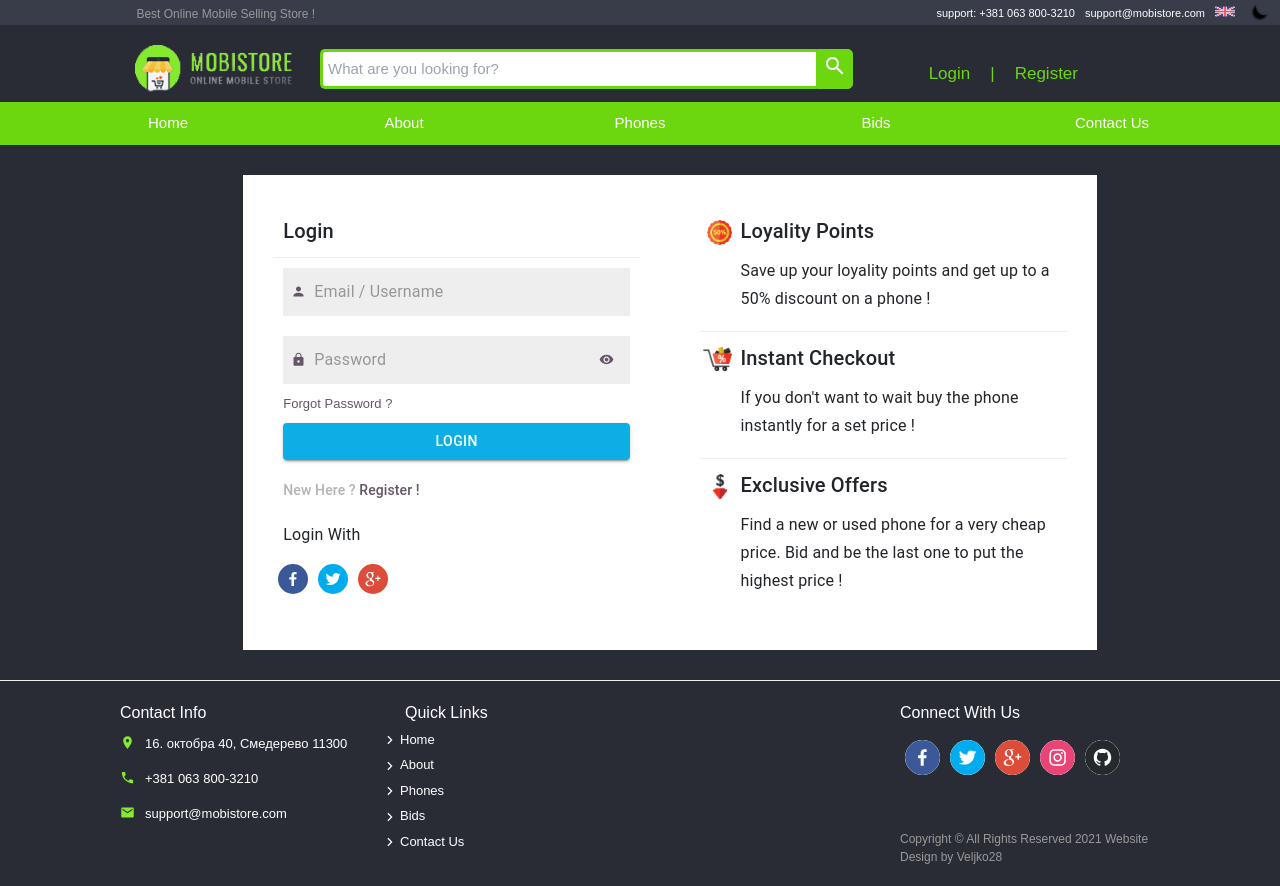
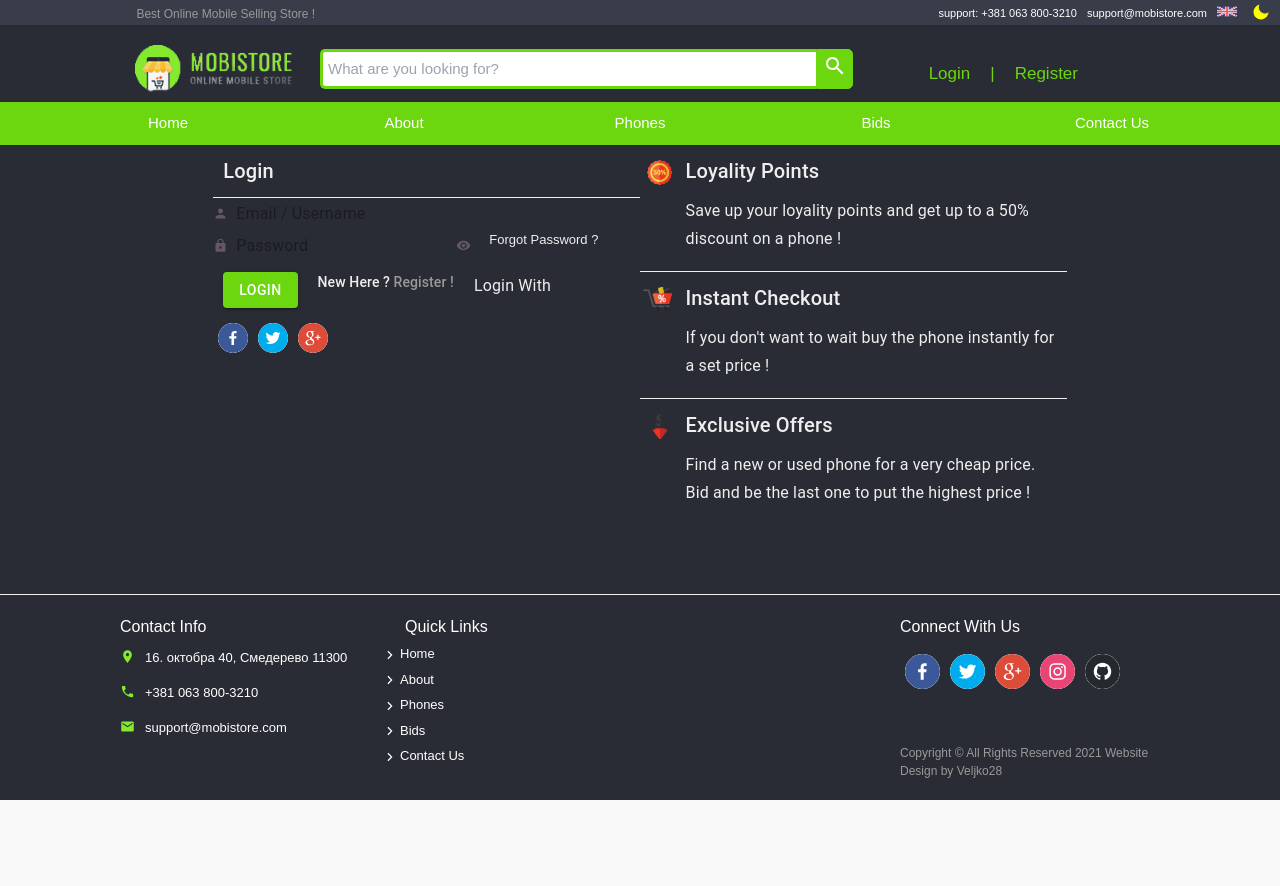
Before and after one commit to Veljko28/Phone-Ui, a Next.js app: page /login in a window 1280 px wide. Both pictures are taken after a click on the icon 1259 px from the left and 12 px from the top of the page. After the commit the page ends 800 px from the top, so only its background shows below. Built offline with nearby package versions, Linux system fonts and the light colour scheme; a web font is replaced by a local one.

Commit message:
making the login page dark mode

```diff
--- a/components/HeaderComps/AnimatedIcon.tsx
+++ b/components/HeaderComps/AnimatedIcon.tsx
@@ -56,21 +56,21 @@ const AnimatedIcon = () => {
   return (
     <animated.svg
       xmlns="http://www.w3.org/2000/svg"
-      width="20"
-      height="20"
+      width="18"
+      height="18"
       viewBox="0 0 24 24"
       fill="none"
       strokeWidth="2"
       strokeLinecap="round"
       strokeLinejoin="round"
-      stroke="currentColor"
+      stroke={darkMode ? "yellow" : "black"}
       onClick={() => {
         setTheme(colorTheme);
         dispatch(toggleDarkMode());
 
         }}
       style={{
-        marginTop: 2,
+        marginTop: 3,
         marginRight: 10,
         cursor: "pointer",
         ...svgContainerProps
@@ -85,7 +85,7 @@ const AnimatedIcon = () => {
         cx="12"
         cy="12"
         style={centerCircleProps as any}
-        fill="black"
+        fill={darkMode ? "yellow" : "black"}
         mask="url(#myMask2)"
       />
       <animated.g stroke="currentColor" style={linesProps}>
--- a/components/Login/LoginForm.tsx
+++ b/components/Login/LoginForm.tsx
@@ -1,7 +1,7 @@
 import React from 'react';
 import Link from 'next/link';
 import { useRouter } from 'next/router';
-import { useDispatch } from 'react-redux';
+import { useDispatch, useSelector } from 'react-redux';
 import { Grid, Typography, TextField, InputAdornment, Button, CircularProgress} from '@material-ui/core';
 
 import PersonIcon from '@material-ui/icons/Person';
@@ -19,12 +19,15 @@ import { fetchGet, fetchPost } from '../../constants/CustomFetching';
 import { formatYupError } from '../../constants/formYupError';
 import { SnackBarSuccess, SnackBarFailed } from '../../constants/CustomSnackBars';
 import { changeLoginStatus } from '../../redux/actions/userInfoActions';
+import { State } from '../../redux/reduxTypes';
+import { blue, darker_green, dark_gray, gray, white } from '../../constants/CustomColors';
 
 
 const LoginForm = () => {
 
   const router = useRouter();
   const dispatch = useDispatch();
+  const darkMode = useSelector((state: State) => state.userInfo.darkMode);
 
   const [form, changeForm] = React.useState({
     email: '',
@@ -91,15 +94,18 @@ const LoginForm = () => {
   }
 
   return (
-    <Grid container className="login-tab">
-      <Typography variant="h6" style={{margin: '10px'}}>Login</Typography>
+    <Grid container className={darkMode ? "login-tab-dark" : "login-tab"}>
+      <Typography variant="h6" style={{margin: '10px', color: darkMode ? gray : 'black'}}>Login</Typography>
       <ColoredLine color="#eee"/>
 
 
       <TextField placeholder="Email / Username" value={form.email}
       onChange={e => changeForm({...form,email: e.target.value})}
       InputProps={{
-        className: errors.filter((x: any) => x.path === 'email').length > 0 ? "login-imput-error" : "login-imput",
+        className: errors.filter((x: any) => x.path === 'email').length > 0 ?
+        darkMode ? "login-imput-error-dark" : "login-imput-error"
+        :
+        darkMode ? "login-imput-dark" : "login-imput",
         startAdornment: (
         <InputAdornment position="start">
           <PersonIcon style={{fontSize: '15px', color: '#656'}}/>
@@ -112,7 +118,10 @@ const LoginForm = () => {
       <TextField placeholder="Password" value={form.password} type={showPass ? "text" : "password"}
       onChange={e => changeForm({...form,password: e.target.value})}
        InputProps={{
-       className: errors.filter((x: any) => x.path === 'password').length > 0 ? "login-imput-error" : "login-imput",
+       className: errors.filter((x: any) => x.path === 'password').length > 0 ?
+       darkMode ? "login-imput-error-dark" : "login-imput-error"
+        :
+        darkMode ? "login-imput-dark" : "login-imput",
         startAdornment: (
         <InputAdornment position="start">
           <LockIcon style={{fontSize: '15px', color: '#656'}}/>
@@ -126,20 +135,21 @@ const LoginForm = () => {
         disableUnderline: true
       }}/>
       <YupError errors={errors} path="password"/>
-      <Link href="/forgotpassword"><div style={{color: '#656', cursor: 'pointer', fontSize: 13, marginLeft: 10}}>Forgot Password ?</div></Link>
+      <Link href="/forgotpassword"><div style={{color: darkMode ? gray : '#656', cursor: 'pointer', fontSize: 13, marginLeft: 10}}>Forgot Password ?</div></Link>
 
       <Button title="Login" onClick={() => loginUser()} variant="contained"
-      style={{margin: '10px', backgroundColor: '#0cafe5', color: '#fff'}}>{
+      style={{margin: '10px', backgroundColor: darkMode ? darker_green : blue, color: '#fff'}}>{
         snackBar.loading ? <CircularProgress style={{color: '#fff'}} size={24}/> : "Login"
     }</Button>
 
-      <Typography variant="subtitle2" style={{margin: '10px', color: '#b3b3b3'}}>New Here ?
-        <Link href="/register"><span style={{color: '#656', cursor: 'pointer'}}> Register !</span></Link>
+      <Typography variant="subtitle2" style={{margin: '10px', color: darkMode ? gray : '#b3b3b3'}}>New Here ?
+        <Link href="/register"><span style={{color: darkMode ? dark_gray : '#656', cursor: 'pointer'}}> Register !</span></Link>
       </Typography>
 
-      <Typography variant="subtitle1" style={{margin: '10px'}}>Login With</Typography>
+      <Typography variant="subtitle1" style={{margin: '10px', color: darkMode ? gray : 'black'}}>Login With</Typography>
       <div style={{display: 'inline-block'}}>
-      {socialLinks.slice(0,3).map(x => <SocialIcon url={x} key={x} style={{width: '30px', height: '30px', margin: '5px'}} /> )}
+      {socialLinks.slice(0,3).map(x => <SocialIcon url={x} key={x} style={{width: '30px', height: '30px', margin: '5px',
+    backgroundColor: white, borderRadius: 50}} /> )}
       </div>
 
        <SnackBarSuccess snackBarOpen={snackBar.success} changeSnackBarOpen={() => changeSnackBar({...snackBar, success: false})} message="Successfully logged-in !"/>
--- a/components/Login/LoginInfo.tsx
+++ b/components/Login/LoginInfo.tsx
@@ -2,8 +2,11 @@ import { Grid, Typography } from '@material-ui/core';
 import React from 'react';
 import Image from 'next/image';
 import ColoredLine from '../../constants/ColoredLine';
+import { useSelector } from 'react-redux';
+import { State } from '../../redux/reduxTypes';
+import { gray } from '../../constants/CustomColors';
 
-const InfoField = (src: string, header: string, desc: string) => {
+const InfoField = (src: string, header: string, desc: string, darkMode: boolean) => {
   return (
     <Grid container className="login-infoField">
 
@@ -11,8 +14,8 @@ const InfoField = (src: string, header: string, desc: string) => {
         <Image src={src} alt={header} layout="fixed" width={src == '/login/login0.png' ? 35 : 40} height="25"/>
       </Grid>
       <Grid item xs={11}>
-        <Typography variant="h6" style={{margin: '10px'}}>{header}</Typography>
-        <Typography variant="subtitle1" style={{margin: '10px'}}>
+        <Typography variant="h6" style={{margin: '10px', color: darkMode ? gray : 'black'}}>{header}</Typography>
+        <Typography variant="subtitle1" style={{margin: '10px',color:  darkMode ? gray : 'black'}}>
           {desc}
         </Typography>
       </Grid>
@@ -21,17 +24,23 @@ const InfoField = (src: string, header: string, desc: string) => {
 }
 
 const LoginInfo = (props: {register: boolean}) => {
+
+  const darkMode = useSelector((state: State) => state.userInfo.darkMode);
+
   return (
-    <Grid container className={props.register ? "register-info-tab" : "login-tab"}>
-      {InfoField("/login/login3.png", "Loyality Points", "Save up your loyality points and get up to a 50% discount on a phone !")}
+    <Grid container className={props.register ?
+    darkMode ? "register-info-tab-dark" : "register-info-tab" :
+    darkMode ? "login-tab-dark" : "login-tab"}>
+      {InfoField("/login/login3.png", "Loyality Points", "Save up your loyality points and get up to a 50% discount on a phone !", darkMode)}
       <ColoredLine color="#eee"/>
-      {InfoField("/login/login2.png", "Instant Checkout", "If you don't want to wait buy the phone instantly for a set price !")}
+      {InfoField("/login/login2.png", "Instant Checkout", "If you don't want to wait buy the phone instantly for a set price !", darkMode)}
       <ColoredLine color="#eee"/>
-      {InfoField("/login/login1.png", "Exclusive Offers", "Find a new or used phone for a very cheap price. Bid and be the last one to put the highest price !")}
+      {InfoField("/login/login1.png", "Exclusive Offers", "Find a new or used phone for a very cheap price. Bid and be the last one to put the highest price !", darkMode)}
       {props.register ? (
         <div>
         <ColoredLine color="#eee"/>
-        {InfoField("/login/login0.png", "New User Bonus", "Register today and get 250 loyality points and save 25% on your first phone purchuse !")}
+        {InfoField("/login/login0.png", "New User Bonus", "Register today and get 250 loyality points and save 25% on your first phone purchuse !",
+        darkMode)}
         </div>
         ) : ""}
     </Grid>
```
